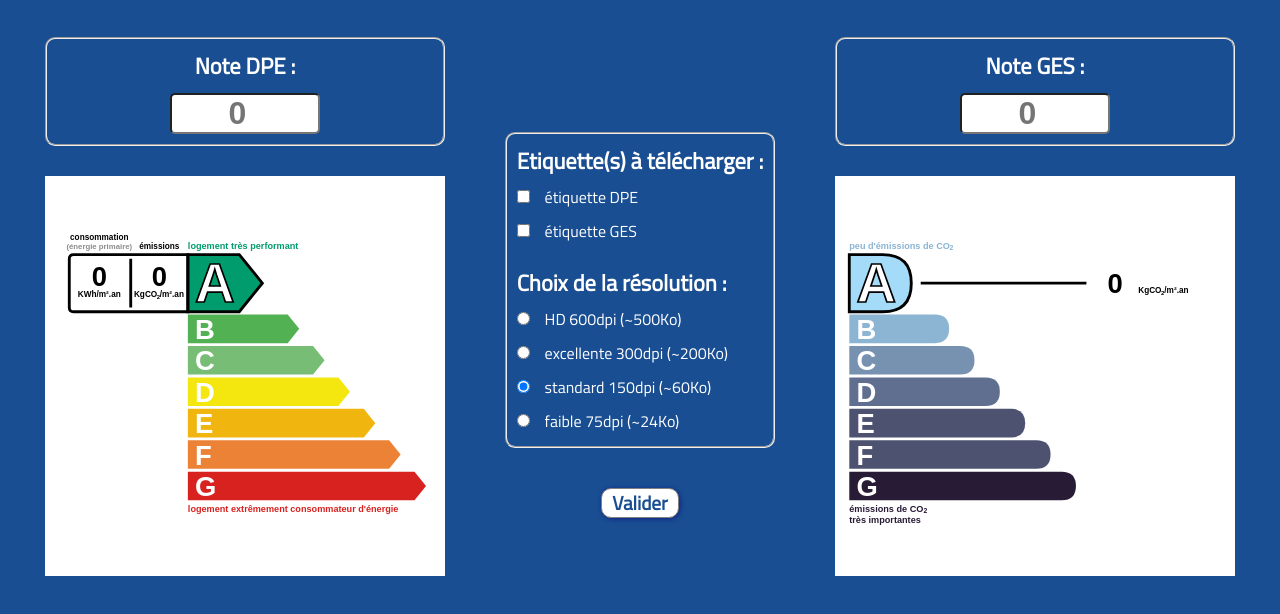
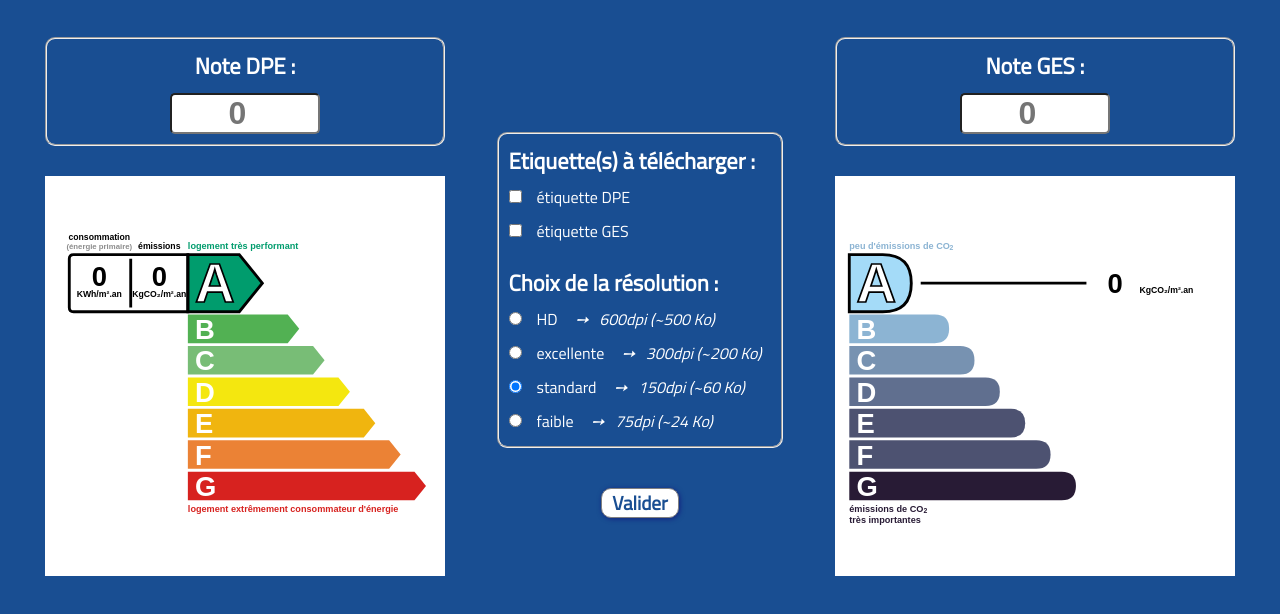
Before and after one commit to ltinseau/generateurEtiquetteDPE2, a plain HTML site: page index.html in a window 1280 px wide. Shown: the part 106-720 px from the top of the page. Drawn offline with Linux system fonts and the light colour scheme.

Commit message:
ajout eventListener sur formulaire résolution

```diff
--- a/index.html
+++ b/index.html
@@ -31,45 +31,7 @@
       </div>
 
       <section id="formulaire">
-        <form class="formulaire" method="post" action="traitement.php">
-          <fieldset>
-            <p>
-              Etiquette(s) à télécharger :<br />
-              <input type="checkbox" name="labelDPE" id="labelDPE" />
-              <label for="labelDPE">étiquette DPE</label><br />
-              <input type="checkbox" name="labelGES" id="labelGES" />
-              <label for="labelGES">étiquette GES</label><br />
-            </p>
-            <p>
-              Choix de la résolution :<br />
-              <input
-                type="radio"
-                name="resolution"
-                value="600dpi"
-                id="600dpi"
-              />
-              <label for="600dpi">HD 600dpi (~500Ko)</label><br />
-              <input
-                type="radio"
-                name="resolution"
-                value="300dpi"
-                id="600dpi"
-              />
-              <label for="600dpi">excellente 300dpi (~200Ko)</label><br />
-              <input
-                type="radio"
-                name="resolution"
-                value="150dpi"
-                id="150dpi"
-                checked
-              />
-              <label for="150dpi">standard 150dpi (~60Ko)</label><br />
-              <input type="radio" name="resolution" value="75dpi" id="75dpi" />
-              <label for="75dpi">faible 75dpi (~24Ko)</label>
-            </p>
-          </fieldset>
-        </form>
-        <a id="download" class="Btn" href="">Valider</a>
+        <!-- mainFormulaireDisplay() -->
       </section>
 
       <div id="contentGES">
--- a/index.js
+++ b/index.js
@@ -1,50 +1,46 @@
 let DPE_index = 0;
 let GES_index = 0;
+let qualityChoice = 0;
+
 const QualityEnum = {
-  SMALL: 1,
-  MEDIUM: 2,
-  LARGE: 3,
-  EXTRALARGE: 4,
-  HD: 5,
+  HD: 1,
+  excellente: 2,
+  standard: 3,
+  faible: 4,
   properties: {
     1: {
       value: 1,
-      name: "Small",
-      resolution: "96ppp",
-      taille: "35 Ko",
-      scale: 1.73,
+      name: "HD",
+      resolution: "600dpi",
+      size: "500 Ko",
+      scale: 9.451,
     },
     2: {
       value: 2,
-      name: "Medium",
-      resolution: "150ppp",
-      taille: "55 Ko",
-      scale: 2.7,
+      name: "excellente",
+      resolution: "300dpi",
+      size: "200 Ko",
+      scale: 4.725,
     },
     3: {
       value: 3,
-      name: "Large",
-      resolution: "200ppp",
-      taille: "90 Ko",
-      scale: 3.96,
+      name: "standard",
+      resolution: "150dpi",
+      size: "60 Ko",
+      scale: 2.363,
     },
     4: {
       value: 4,
-      name: "Extra large",
-      resolution: "300ppp",
-      taille: "400 Ko",
-      scale: 10,
-    },
-    5: {
-      value: 4,
-      name: "Haute définition",
-      resolution: "600ppp",
-      taille: "580 Ko",
-      scale: 11.8,
+      name: "faible",
+      resolution: "75dpi",
+      size: "24 Ko",
+      scale: 1.181,
     },
   },
 };
 const sectionDPE = document.getElementById("sectionDPE");
+
+if (Object.freeze) Object.freeze(QualityEnum);
 
 function calculateIndex(DPE_index, GES_index) {
   let DPE_class = [0, 0, 0];
@@ -233,9 +229,7 @@ function changePolygon(id) {
         <text id="indexDPE" class="valueDPE" x="19" y="11">${DPE_index}</text>
         <text class="unitDPE" x="19" y="15">KWh/m².an</text>
         <text id="indexGLS" class="valueDPE" x="40" y="11">${GES_index}</text>
-        <text class="unitDPE" x="35.2" y="15">KgCO</text>
-        <text class="unitDPEsub" x="39.7" y="15.5">2</text>
-        <text class="unitDPE" x="44.4" y="15">/m².an</text>
+        <text class="unitDPE" x="40" y="15">KgCO&#8322;/m².an</text>
         <text class="unitDPE" x="19" y="-5">consommation</text>
         <text class="nrjPrimaire" x="19" y="-2">(énergie primaire)</text>
         <text class="unitDPE" x="40" y="-2">émissions</text>
@@ -381,9 +375,7 @@ function changeGraph(id) {
   document.getElementById("frameContentGES").innerHTML = `
 
         <text id="indexGES2" class="valueDPE" x="98" y="13.5">${GES_index}</text>
-        <text class="unitDPE" x="110.2" y="13.5">KgCO</text>
-        <text class="unitDPEsub" x="114.7" y="14">2</text>
-        <text class="unitDPE" x="119.5" y="13.5">/m².an</text>
+        <text class="unitDPE" x="116" y="13.5">KgCO&#8322/m².an</text>
             `;
 }
 function changeNextGraph(id) {
@@ -418,22 +410,19 @@ setGraphGES(calculateIndex(DPE_index, GES_index)[1]);
 //
 //===============================================================//
 
-// function initDPE() {
-//   for (i = 0; i < 7; i++) {
-//     document.getElementById("Gpolynome" + i).classList.remove("displayPolynom");
-//     document.getElementById("lettrageG" + i).classList.remove("displayPolynom");
-//     document.getElementById("polynome" + i).classList.remove("hidenPolynom");
-//     document.getElementById("lettrage" + i).classList.remove("hidenPolynom");
-//     document.getElementById("Lpolynome" + i).classList.remove("displayPolynom");
-//     document.getElementById("lettrageL" + i).classList.remove("displayPolynom");
-//     document.getElementById("Gpolynome" + i).classList.add("hiddenPolynom");
-//     document.getElementById("lettrageG" + i).classList.add("hiddenPolynom");
-//     document.getElementById("polynome" + i).classList.add("displayPolynom");
-//     document.getElementById("lettrage" + i).classList.add("displayPolynom");
-//     document.getElementById("Lpolynome" + i).classList.add("hidenPolynom");
-//     document.getElementById("lettrageL" + i).classList.add("hidenPolynom");
-//   }
-// }
+// à remplacer par la gestion des champs vides
+
+//===============================================================//
+//
+//             Affichage des formulaired DPE et GLS
+//
+//===============================================================//
+
+// fonction pour afficher le formulaire DPE
+//  /!\ doit précéder l'eventListener, donc la MAJ des étiquettes
+
+// fonction pour afficher le formulaire GES
+//  /!\ doit précéder l'eventListener, donc la MAJ des étiquettes
 
 //===============================================================//
 //
@@ -465,6 +454,78 @@ fieldGES.addEventListener("input", (e) => {
 
 //===============================================================//
 //
+//             Affichage du formulaire de capture d'écran
+//
+//===============================================================//
+
+// fonction pour afficher le formulaire (sans la liste des résolutions)
+function mainFormulaireDisplay(element) {
+  document.getElementById(element).innerHTML = `
+  <form class="formulaire" name="mainForm" method="post" action="traitement.php">
+          <fieldset>
+            <p>
+              Etiquette(s) à télécharger :<br />
+              <input type="checkbox" name="labelDPE" id="labelDPE" />
+              <label for="labelDPE">étiquette DPE</label><br />
+              <input type="checkbox" name="labelGES" id="labelGES" />
+              <label for="labelGES">étiquette GES</label><br />
+            </p>
+            <p id="resolutionForm">
+              <!-- resolutionListDisplay() -->
+            </p>
+          </fieldset>
+        </form>
+        <a id="download" class="Btn" href="">Valider</a>
+  `;
+}
+
+// fonction pour afficher les résolutions (avec un selecteur en DE)
+function resolutionListDisplay(element, defaut) {
+  document.getElementById(element).innerHTML = `
+    Choix de la résolution :<br />`;
+  for (i = 1; i <= 4; i++) {
+    var quality = QualityEnum.properties[i];
+    // input avec coche par défaut (checked)
+    function inputDefault() {
+      document.getElementById(element).innerHTML += `
+    <input
+      type="radio"
+      name="resolution"
+      value="${quality.scale}"
+      id="${quality.resolution}"
+      checked
+  />`;
+      qualityChoice = quality.scale;
+    }
+    quality.name == defaut
+      ? inputDefault()
+      : (document.getElementById(element).innerHTML += `
+      <input
+        type="radio"
+        name="resolution"
+        value="${quality.scale}"
+        id="${quality.resolution}"
+    />`);
+    // label :
+    document.getElementById(element).innerHTML += `
+    <label for= ${quality.resolution}> ${quality.name} <span style="font-style:italic"> &nbsp; &nbsp;  &#10137;  &nbsp;  ${quality.resolution} (~${quality.size})</span> </label><br />
+    `;
+  }
+}
+
+mainFormulaireDisplay("formulaire");
+resolutionListDisplay("resolutionForm", "standard");
+
+var radios = document.forms["mainForm"].elements["resolution"];
+for (var i = 0, max = radios.length; i < max; i++) {
+  radios[i].onclick = function () {
+    qualityChoice = this.value;
+    console.log(qualityChoice);
+  };
+}
+
+//===============================================================//
+//
 //             Capture du graphique
 //
 //===============================================================//
--- a/style.css
+++ b/style.css
@@ -91,14 +91,7 @@ h1 {
 }
 .unitDPE {
   font-family: sans-serif;
-  font-size: 0.18rem;
-  font-weight: bolder;
-  fill: black;
-  text-anchor: middle;
-}
-.unitDPEsub {
-  font-family: sans-serif;
-  font-size: 0.13rem;
+  font-size: 0.19rem;
   font-weight: bolder;
   fill: black;
   text-anchor: middle;
```
Also changed, not shown: notes.txt.
